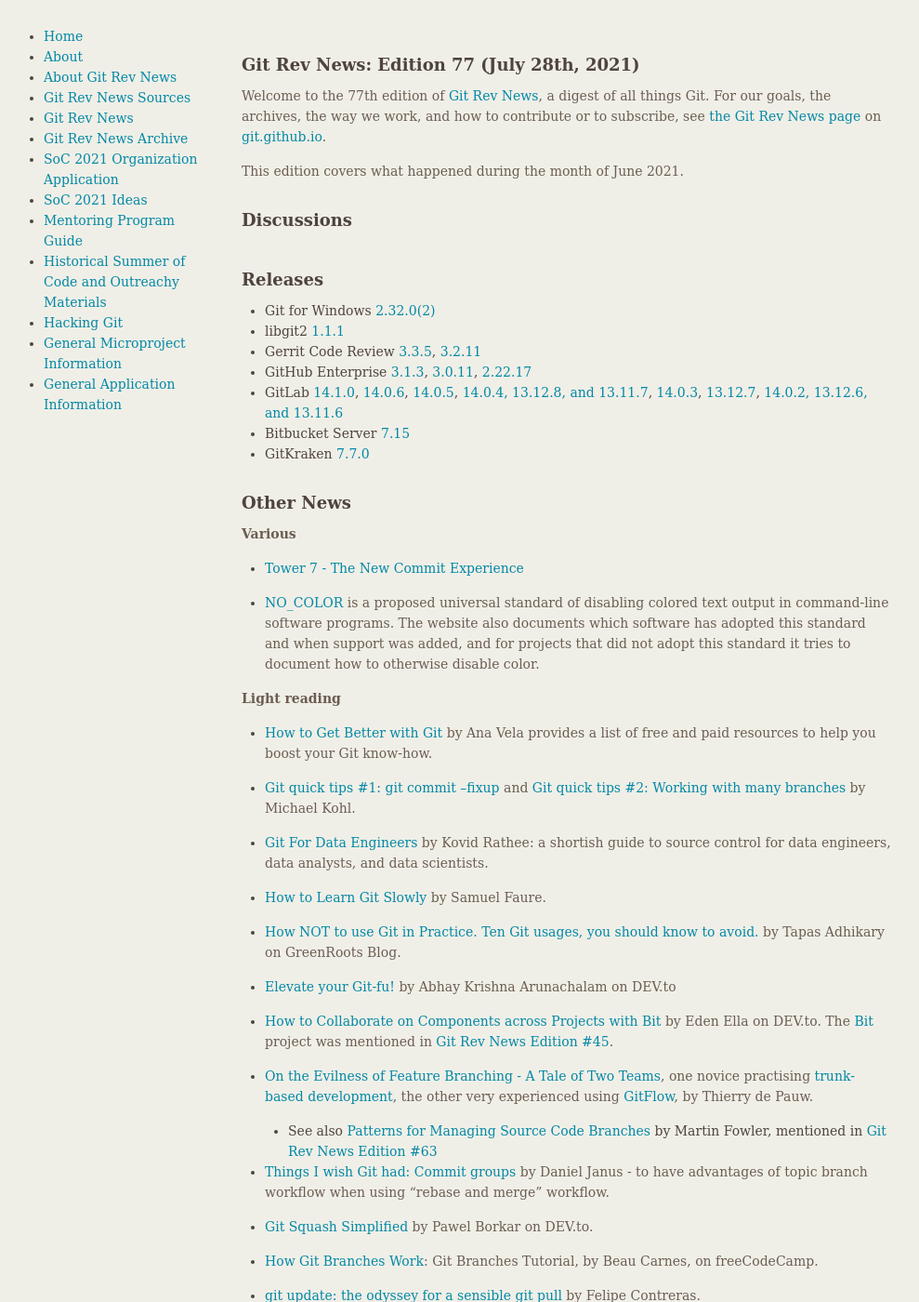
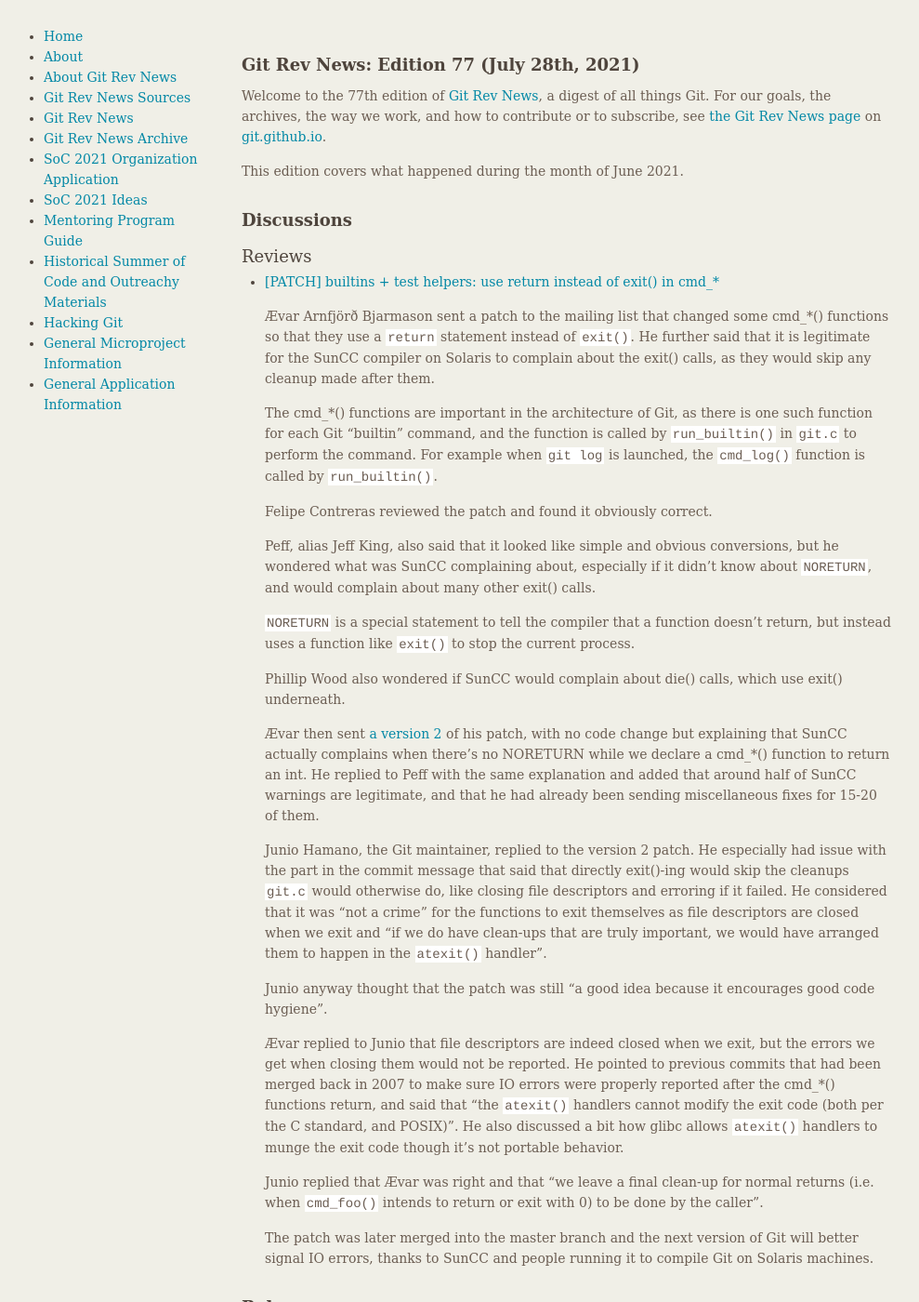
Before and after one commit to git/git.github.io, a Jekyll site: the page built from rev_news/drafts/edition-77.md, in a window 1280 px wide and 1400 px high. Shown: the whole window at 93% size, without its empty margins (149-1138 px from the left). Built offline with Jekyll 4.4.1, drawn with Linux system fonts in a browser that asks for light colours.

Commit message:
rn-77: add return instead of exit article

```diff
--- a/rev_news/drafts/edition-77.md
+++ b/rev_news/drafts/edition-77.md
@@ -21,9 +21,73 @@
 ### General
 -->
 
-<!---
 ### Reviews
--->
+
+* [[PATCH] builtins + test helpers: use return instead of exit() in cmd_*](https://lore.kernel.org/git/patch-1.1-61d7e6e079-20210607T111008Z-avarab@gmail.com/)
+
+  Ævar Arnfjörð Bjarmason sent a patch to the mailing list that
+  changed some cmd_*() functions so that they use a `return` statement
+  instead of `exit()`. He further said that it is legitimate for the
+  SunCC compiler on Solaris to complain about the exit() calls, as
+  they would skip any cleanup made after them.
+
+  The cmd_*() functions are important in the architecture of Git, as
+  there is one such function for each Git "builtin" command, and the
+  function is called by `run_builtin()` in `git.c` to perform the
+  command. For example when `git log` is launched, the `cmd_log()`
+  function is called by `run_builtin()`.
+
+  Felipe Contreras reviewed the patch and found it obviously correct.
+
+  Peff, alias Jeff King, also said that it looked like simple and
+  obvious conversions, but he wondered what was SunCC complaining
+  about, especially if it didn't know about `NORETURN`, and would
+  complain about many other exit() calls.
+
+  `NORETURN` is a special statement to tell the compiler that a
+  function doesn't return, but instead uses a function like `exit()`
+  to stop the current process.
+
+  Phillip Wood also wondered if SunCC would complain about die()
+  calls, which use exit() underneath.
+
+  Ævar then sent
+  [a version 2](https://lore.kernel.org/git/patch-1.1-f225b78e01-20210608T104454Z-avarab@gmail.com/)
+  of his patch, with no code change but explaining that SunCC actually
+  complains when there's no NORETURN while we declare a cmd_*()
+  function to return an int. He replied to Peff with the same
+  explanation and added that around half of SunCC warnings are
+  legitimate, and that he had already been sending miscellaneous fixes
+  for 15-20 of them.
+
+  Junio Hamano, the Git maintainer, replied to the version 2 patch.
+  He especially had issue with the part in the commit message that
+  said that directly exit()-ing would skip the cleanups `git.c` would
+  otherwise do, like closing file descriptors and erroring if it
+  failed. He considered that it was "not a crime" for the functions to
+  exit themselves as file descriptors are closed when we exit and "if
+  we do have clean-ups that are truly important, we would have
+  arranged them to happen in the `atexit()` handler".
+
+  Junio anyway thought that the patch was still "a good idea because
+  it encourages good code hygiene".
+
+  Ævar replied to Junio that file descriptors are indeed closed when we
+  exit, but the errors we get when closing them would not be
+  reported. He pointed to previous commits that had been merged back
+  in 2007 to make sure IO errors were properly reported after the
+  cmd_*() functions return, and said that "the `atexit()` handlers
+  cannot modify the exit code (both per the C standard, and POSIX)".
+  He also discussed a bit how glibc allows `atexit()` handlers to
+  munge the exit code though it's not portable behavior.
+
+  Junio replied that Ævar was right and that "we leave a final clean-up
+  for normal returns (i.e. when `cmd_foo()` intends to return or exit
+  with 0) to be done by the caller".
+
+  The patch was later merged into the master branch and the next
+  version of Git will better signal IO errors, thanks to SunCC and
+  people running it to compile Git on Solaris machines.
 
 <!---
 ### Support
```
